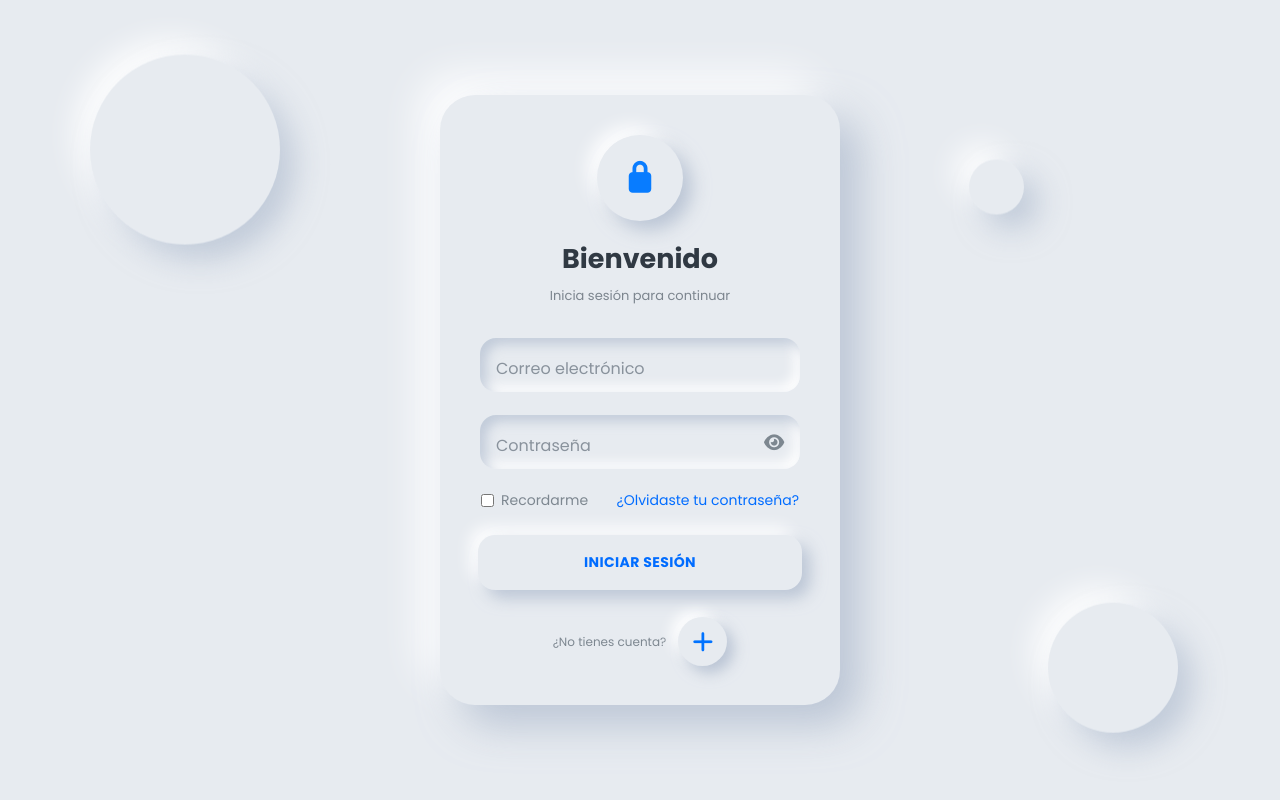
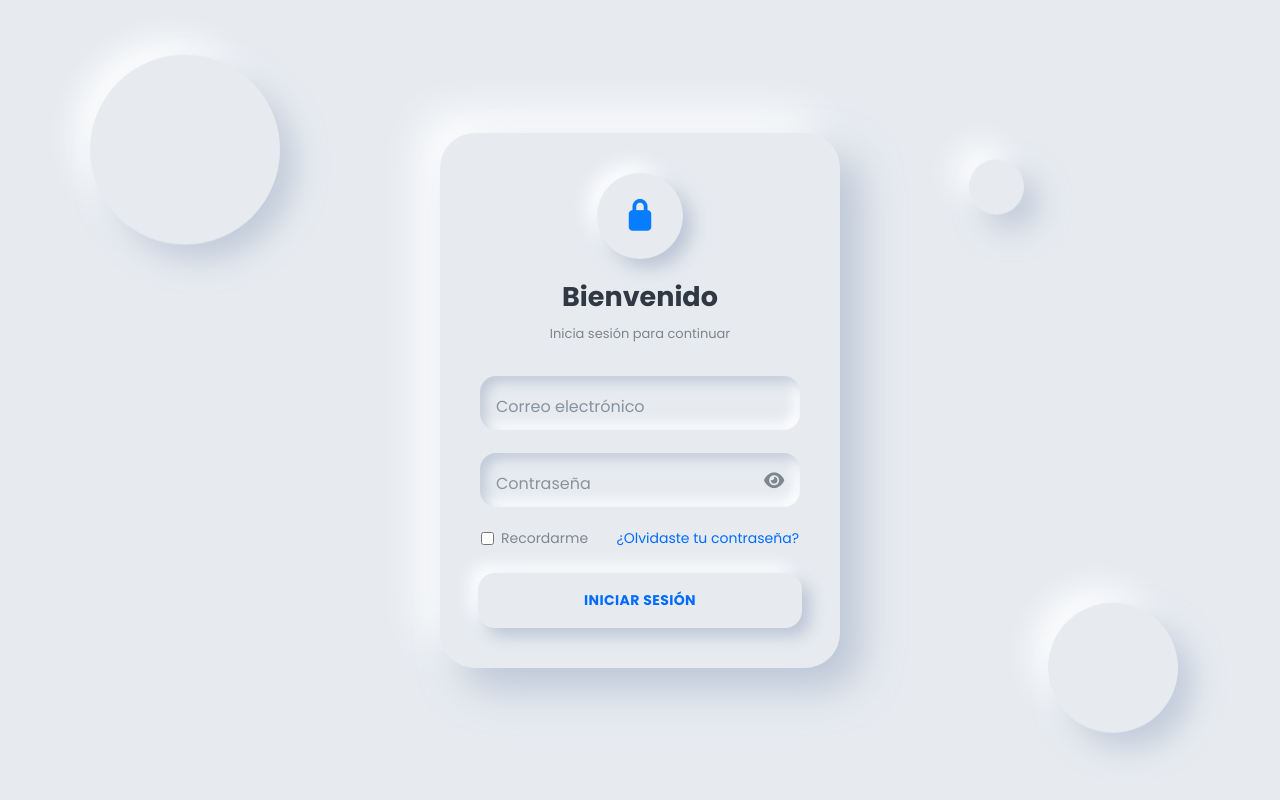
Before and after one commit to PabloRobledoProgramador/Taller_Mecanico, a Laravel app: page /login in a window 1280 px wide. Run offline with Laravel 12, Linux system fonts and the light colour scheme; style sheets or scripts are compiled from the project's sources.

Commit message:
Cerrar el registro público: solo el admin crea cuentas

```diff
--- a/resources/css/auth.css
+++ b/resources/css/auth.css
@@ -406,9 +406,15 @@ h1 {
     transition: visibility 0s linear 0.5s; /* espera a que termine el giro */
 }
 
-/* Tarjeta de un solo panel (forgot / reset password) */
+/* Tarjeta de un solo panel (login / forgot / reset password):
+   se ajusta sola al contenido */
 .auth-card.compact {
-    min-height: 500px;
+    min-height: 0;
+}
+
+.auth-card.compact .form-panel {
+    position: relative;
+    inset: auto;
 }
 
 .status-msg {
--- a/resources/views/auth/neo.blade.php
+++ b/resources/views/auth/neo.blade.php
@@ -14,10 +14,10 @@
     <div class="bg-circle bg3"></div>
 
     <div class="auth-wrapper">
-        <div class="auth-card {{ $flipped ? 'flipped' : '' }}" id="authCard">
+        <div class="auth-card compact" id="authCard">
 
             {{-- LOGIN --}}
-            <div class="form-panel login-panel">
+            <div class="form-panel">
                 <div class="logo"><i class="fa-solid fa-lock"></i></div>
                 <h1>Bienvenido</h1>
                 <p class="subtitle">Inicia sesión para continuar</p>
@@ -29,11 +29,9 @@
                         <div class="electric-glow"></div>
                         <div class="electric-border"></div>
                         <input type="email" id="loginEmail" name="email" placeholder=" "
-                               value="{{ $flipped ? '' : old('email') }}" autocomplete="username" required>
+                               value="{{ old('email') }}" autocomplete="username" required>
                         <label for="loginEmail">Correo electrónico</label>
-                        @unless($flipped)
-                            @error('email') <small class="error-msg">{{ $message }}</small> @enderror
-                        @endunless
+                        @error('email') <small class="error-msg">{{ $message }}</small> @enderror
                     </div>
 
                     <div class="input-group">
@@ -45,9 +43,7 @@
                         <button type="button" class="password-toggle" onclick="togglePassword('loginPassword', this)">
                             <i class="fa-solid fa-eye"></i>
                         </button>
-                        @unless($flipped)
-                            @error('password') <small class="error-msg">{{ $message }}</small> @enderror
-                        @endunless
+                        @error('password') <small class="error-msg">{{ $message }}</small> @enderror
                     </div>
 
                     <div class="options">
@@ -61,77 +57,6 @@
 
                     <button type="submit" class="main-btn">INICIAR SESIÓN</button>
                 </form>
-
-                <div class="switch-area">
-                    <span>¿No tienes cuenta?</span>
-                    <button type="button" class="switch-circle" onclick="flipCard()">
-                        <i class="fa-solid fa-plus"></i>
-                    </button>
-                </div>
-            </div>
-
-            {{-- REGISTRO --}}
-            <div class="form-panel signup-panel">
-                <div class="logo"><i class="fa-solid fa-user"></i></div>
-                <h1>Crear cuenta</h1>
-                <p class="subtitle">Empieza tu camino con nosotros</p>
-
-                <form method="POST" action="{{ route('register') }}">
-                    @csrf
-
-                    <div class="input-group">
-                        <div class="electric-glow"></div>
-                        <div class="electric-border"></div>
-                        <input type="text" id="signupName" name="name" placeholder=" "
-                               value="{{ $flipped ? old('name') : '' }}" autocomplete="name" required>
-                        <label for="signupName">Nombre completo</label>
-                        @if($flipped)
-                            @error('name') <small class="error-msg">{{ $message }}</small> @enderror
-                        @endif
-                    </div>
-
-                    <div class="input-group">
-                        <div class="electric-glow"></div>
-                        <div class="electric-border"></div>
-                        <input type="email" id="signupEmail" name="email" placeholder=" "
-                               value="{{ $flipped ? old('email') : '' }}" autocomplete="username" required>
-                        <label for="signupEmail">Correo electrónico</label>
-                        @if($flipped)
-                            @error('email') <small class="error-msg">{{ $message }}</small> @enderror
-                        @endif
-                    </div>
-
-                    <div class="input-group">
-                        <div class="electric-glow"></div>
-                        <div class="electric-border"></div>
-                        <input type="password" id="signupPassword" name="password" placeholder=" "
-                               autocomplete="new-password" required>
-                        <label for="signupPassword">Contraseña</label>
-                        <button type="button" class="password-toggle" onclick="togglePassword('signupPassword', this)">
-                            <i class="fa-solid fa-eye"></i>
-                        </button>
-                        @if($flipped)
-                            @error('password') <small class="error-msg">{{ $message }}</small> @enderror
-                        @endif
-                    </div>
-
-                    <div class="input-group">
-                        <div class="electric-glow"></div>
-                        <div class="electric-border"></div>
-                        <input type="password" id="confirmPassword" name="password_confirmation" placeholder=" "
-                               autocomplete="new-password" required>
-                        <label for="confirmPassword">Confirmar contraseña</label>
-                    </div>
-
-                    <button type="submit" class="main-btn">CREAR CUENTA</button>
-                </form>
-
-                <div class="switch-area">
-                    <span>¿Ya tienes cuenta?</span>
-                    <button type="button" class="switch-circle" onclick="flipCard()">
-                        <i class="fa-solid fa-arrow-left"></i>
-                    </button>
-                </div>
             </div>
         </div>
     </div>
--- a/resources/views/landing.blade.php
+++ b/resources/views/landing.blade.php
@@ -37,10 +37,6 @@
                     </a>
                 @else
                     <a class="login-link" href="{{ route('login') }}">Iniciar sesión</a>
-                    <a class="button button-small" href="{{ route('register') }}">
-                        Registrarse
-                        <x-arrow-icon />
-                    </a>
                 @endauth
             </div>
         </header>
@@ -169,7 +165,6 @@
                     Iniciar sesión
                     <x-arrow-icon />
                 </a>
-                <a class="text-link text-link-light" href="{{ route('register') }}">Solicitar acceso</a>
             </div>
         </section>
 
--- a/routes/auth.php
+++ b/routes/auth.php
@@ -7,16 +7,10 @@ use App\Http\Controllers\Auth\EmailVerificationPromptController;
 use App\Http\Controllers\Auth\NewPasswordController;
 use App\Http\Controllers\Auth\PasswordController;
 use App\Http\Controllers\Auth\PasswordResetLinkController;
-use App\Http\Controllers\Auth\RegisteredUserController;
 use App\Http\Controllers\Auth\VerifyEmailController;
 use Illuminate\Support\Facades\Route;
 
 Route::middleware('guest')->group(function () {
-    Route::get('register', [RegisteredUserController::class, 'create'])
-        ->name('register');
-
-    Route::post('register', [RegisteredUserController::class, 'store']);
-
     Route::get('login', [AuthenticatedSessionController::class, 'create'])
         ->name('login');
 
```
Also changed, not shown: app/Http/Controllers/Auth/RegisteredUserController.php (deleted, +0 -51 lines), tests/Feature/Auth/RegistrationTest.php (deleted, +0 -19 lines), tests/Feature/RolesTest.php (+5 -3 lines).
